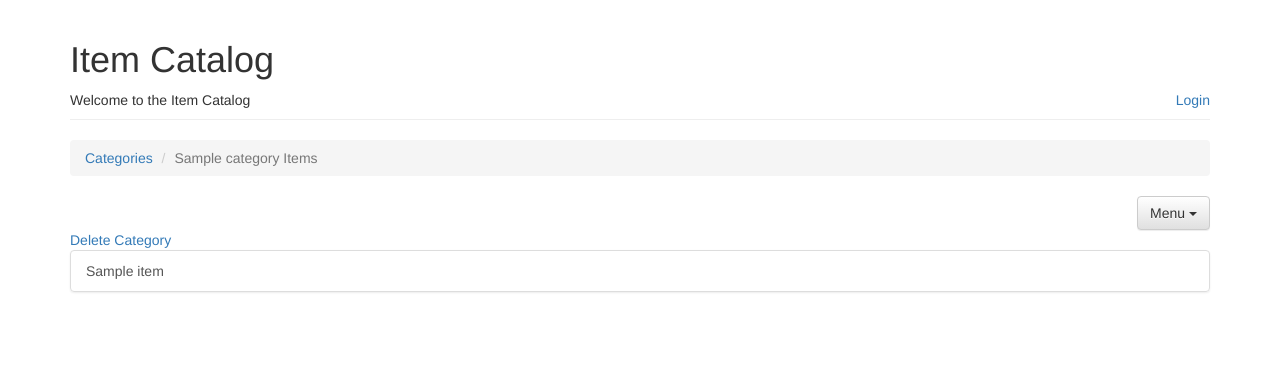
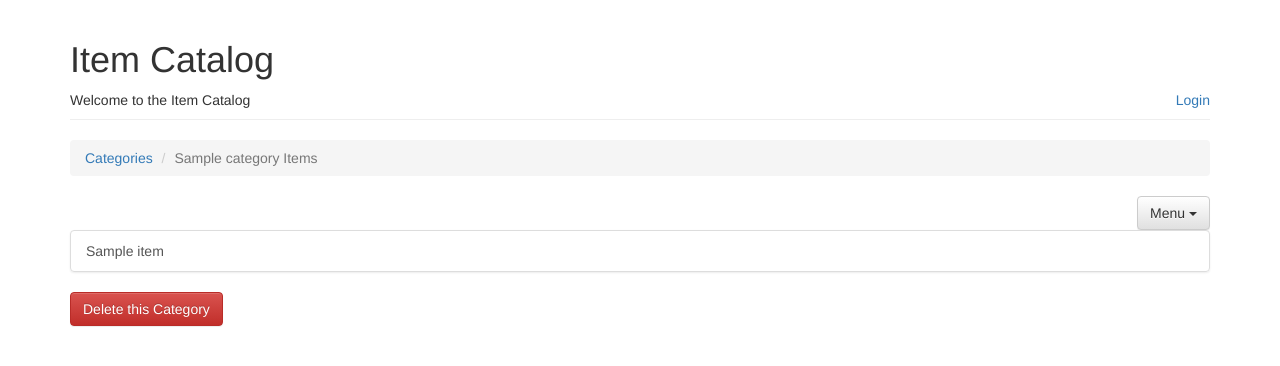
Before and after one commit to rsummitt/Item_Catalog_P3, a Flask app: template templates/category_items.html in a window 1280 px wide. Shown: the top 366 px of the page. Run offline with Flask 2, Linux system fonts and the light colour scheme; the template is opened without the code that fills it: most values are stand-ins (such as "Sample title", 1, 10 or a date in 2020); some libraries are stand-ins or nearby versions.

Commit message:
Styles delete button for category

```diff
--- a/templates/category_items.html
+++ b/templates/category_items.html
@@ -7,13 +7,13 @@
 </ul>
 {% endblock %}
 {% block content %}
-<div>
-    <a href="{{ url_for('delete_category', category_id=category.id) }}">Delete Category</a>
-</div>
 
 <ul class="list-group">
     {% for item in category_items %}
             <a href="{{ url_for('get_item', category_id=category.id, item_id=item.id) }}" class="list-group-item">{{item.name}}</a>
     {% endfor %}
 </ul>
+<div>
+    <a href="{{ url_for('delete_category', category_id=category.id) }}" class="btn btn-danger">Delete this Category</a>
+</div>
 {% endblock %}
```
